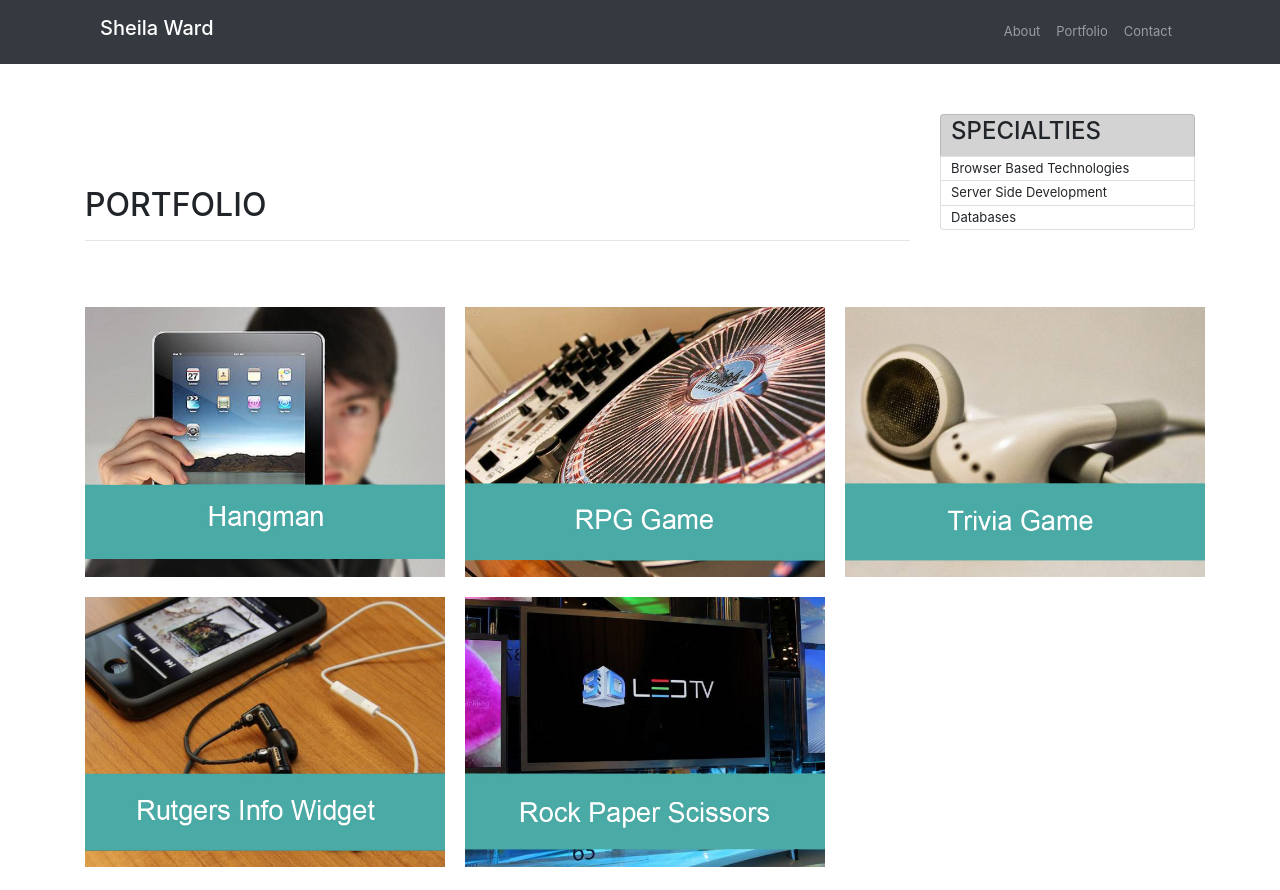
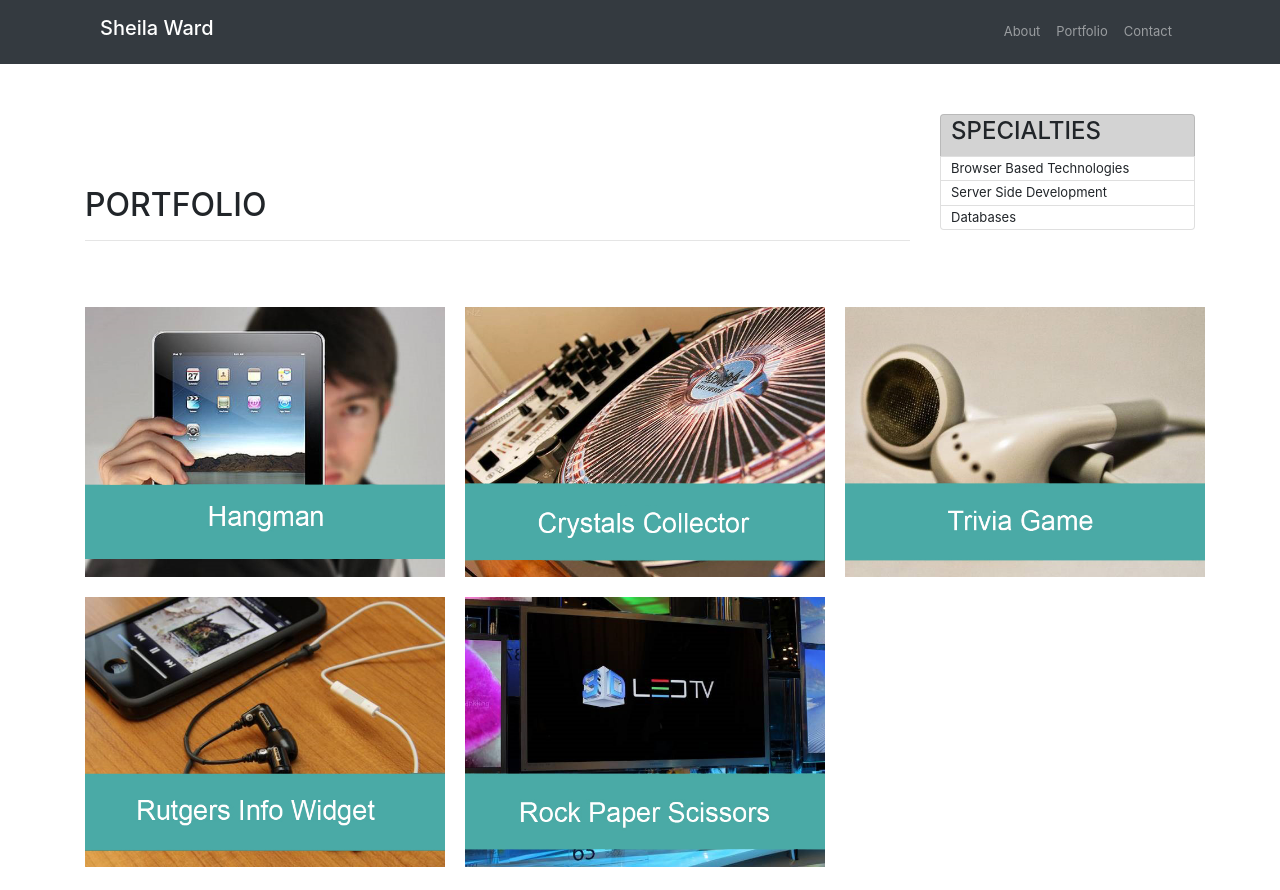
Before and after one commit to sheilasward/Bootstrap-Portfolio, a plain HTML site: page portfolio.html in a window 1280 px wide. Shown: the top 890 px of the page. Drawn offline with nearby package versions, Linux system fonts and the light colour scheme.

Commit message:
added Crystals Collector

```diff
--- a/portfolio.html
+++ b/portfolio.html
@@ -57,7 +57,7 @@
                 <a href="https://sheilasward.github.io/Word-Guess-Game/"><img src="assets/images/technics-q-c-640-480-1b.jpg" id="iconp" alt="Hangman"></a>
             </div>
             <div class="col-xl-4 col-md-6">
-                <img src="assets/images/technics-q-c-640-480-2b.jpg" id="iconp" alt="RPG Game">
+                <a href="https://sheilasward.github.io/unit-4-game/"><img src="assets/images/technics-q-c-640-480-2d.png" id="iconp" alt="Crystals Collector"></a>
             </div>
             <div class="col-xl-4 col-md-6">
                 <img src="assets/images/technics-q-c-640-480-5b.jpg" id="iconp" alt="Trivia Game">
```
Also changed, not shown: assets/images/technics-q-c-640-480-2c.jpg (added), assets/images/technics-q-c-640-480-2d.png (added).
